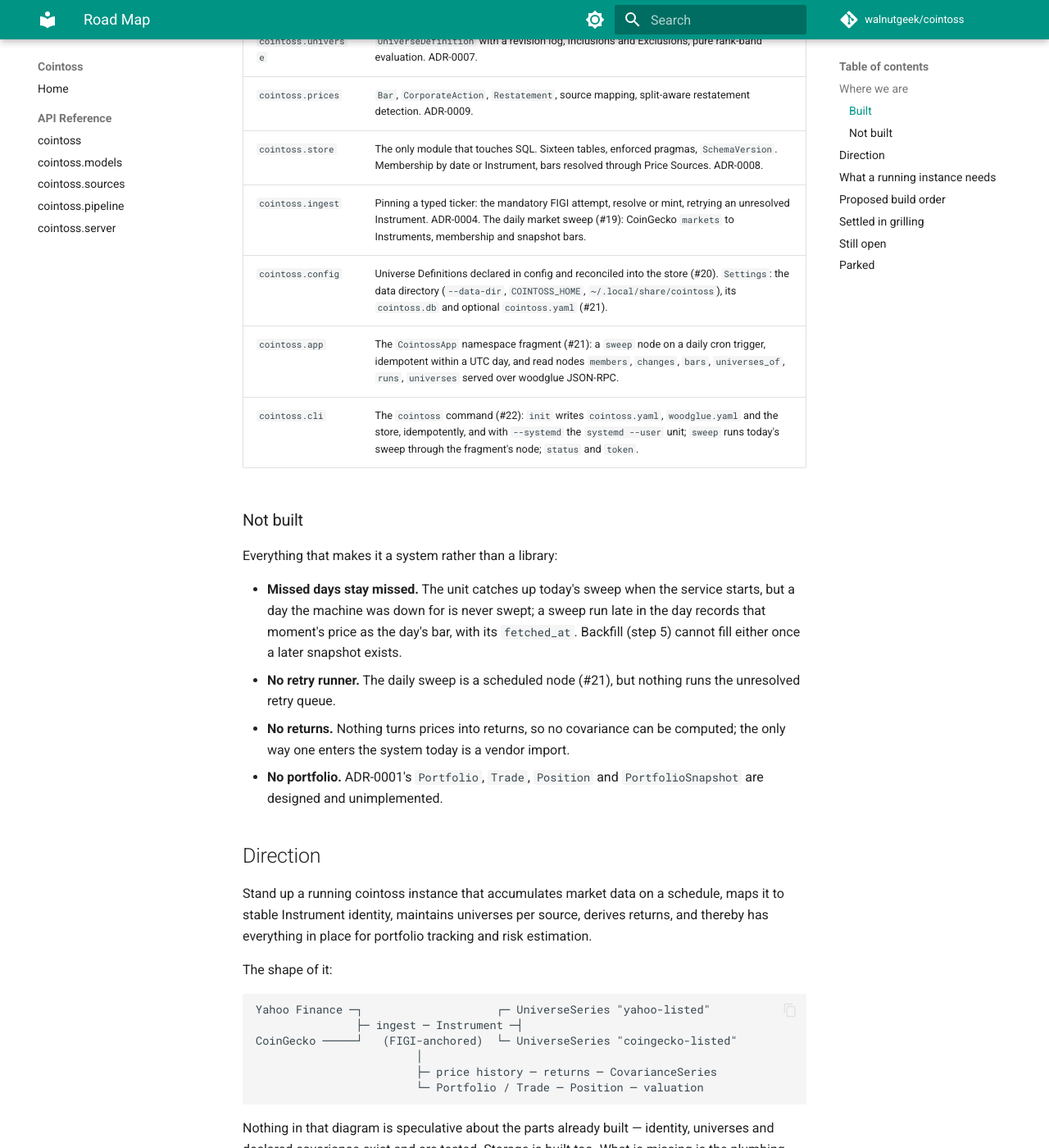
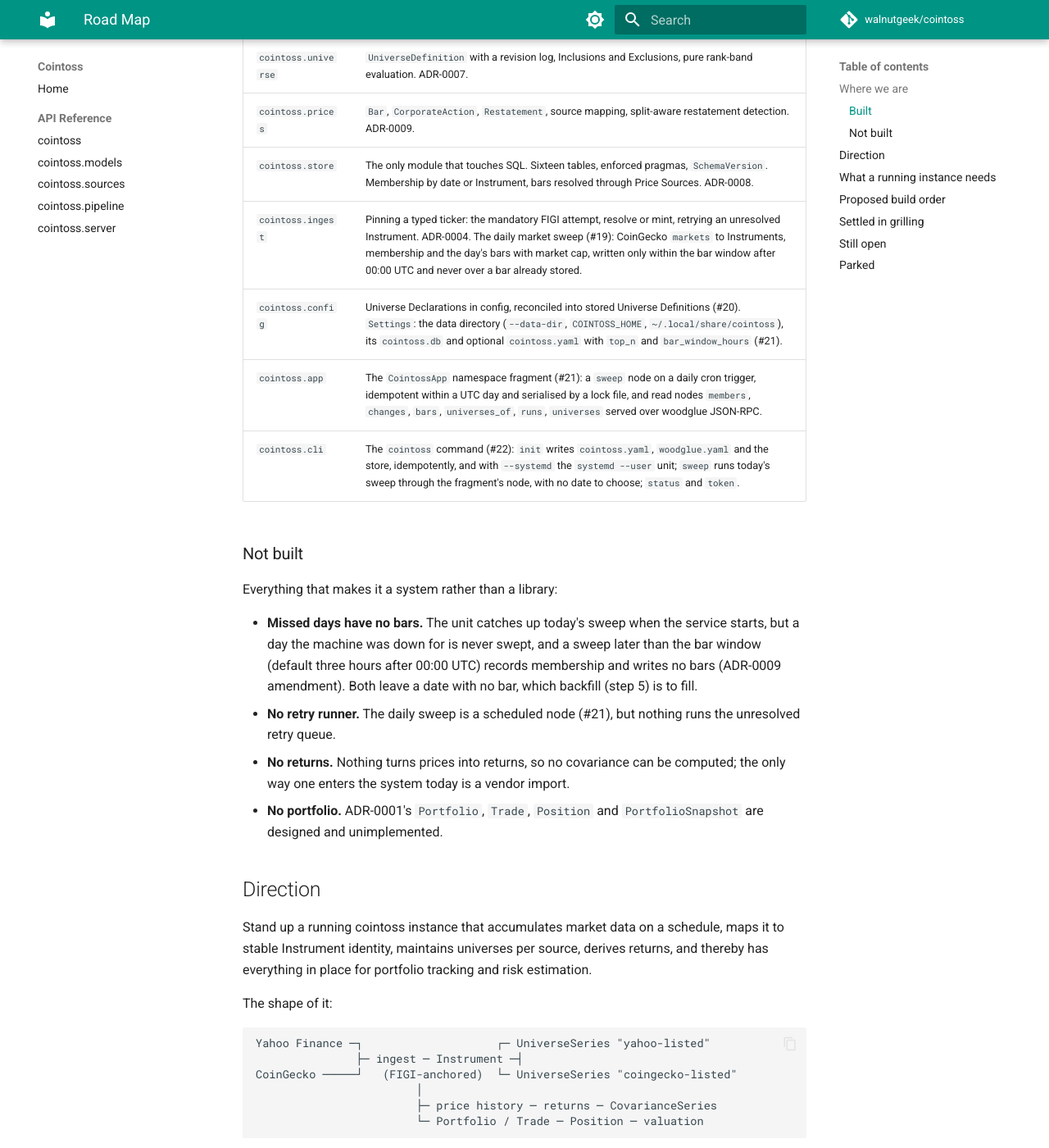
Before and after one commit to walnutgeek/cointoss, an MkDocs documentation site: the page built from docs/road-map.md, in a window 1280 px wide and 1400 px high, scrolled down 958 px. Shown: the whole window at 82% size. Built offline with MkDocs 1.6.1 and Material for MkDocs 9.7.7, drawn with Linux system fonts in a browser that asks for light colours; comment, search, counter and statistics services are not loaded; some of the changed text lies outside the part shown.

Commit message:
docs: amend ADR-0009 for the CoinGecko bar, bar window and market cap
ADR-0009 records what a CoinGecko daily bar means (00:00 UTC of D, about D-1's
close), the first-point rule in bars_from_market_chart, the sweep's bar window and
no-overwrite rule, market_cap on Bar, and that vendor agreement on a crypto day
holds for the label only. CONTEXT.md gains Universe Declaration. The road map and
README drop snapshot bars and sweep --date, and point missing days at backfill.

Co-Authored-By: Claude Opus 5.5 <noreply@anthropic.com>

```diff
--- a/docs/road-map.md
+++ b/docs/road-map.md
@@ -25,19 +25,19 @@ price history all persist, and every read folds supersession.
 | `cointoss.universe` | `UniverseDefinition` with a revision log, Inclusions and Exclusions, pure rank-band evaluation. ADR-0007. |
 | `cointoss.prices` | `Bar`, `CorporateAction`, `Restatement`, source mapping, split-aware restatement detection. ADR-0009. |
 | `cointoss.store` | The only module that touches SQL. Sixteen tables, enforced pragmas, `SchemaVersion`. Membership by date or Instrument, bars resolved through Price Sources. ADR-0008. |
-| `cointoss.ingest` | Pinning a typed ticker: the mandatory FIGI attempt, resolve or mint, retrying an unresolved Instrument. ADR-0004. The daily market sweep (#19): CoinGecko `markets` to Instruments, membership and snapshot bars. |
-| `cointoss.config` | Universe Definitions declared in config and reconciled into the store (#20). `Settings`: the data directory (`--data-dir`, `COINTOSS_HOME`, `~/.local/share/cointoss`), its `cointoss.db` and optional `cointoss.yaml` (#21). |
-| `cointoss.app` | The `CointossApp` namespace fragment (#21): a `sweep` node on a daily cron trigger, idempotent within a UTC day, and read nodes `members`, `changes`, `bars`, `universes_of`, `runs`, `universes` served over woodglue JSON-RPC. |
-| `cointoss.cli` | The `cointoss` command (#22): `init` writes `cointoss.yaml`, `woodglue.yaml` and the store, idempotently, and with `--systemd` the `systemd --user` unit; `sweep` runs today's sweep through the fragment's node; `status` and `token`. |
+| `cointoss.ingest` | Pinning a typed ticker: the mandatory FIGI attempt, resolve or mint, retrying an unresolved Instrument. ADR-0004. The daily market sweep (#19): CoinGecko `markets` to Instruments, membership and the day's bars with market cap, written only within the bar window after 00:00 UTC and never over a bar already stored. |
+| `cointoss.config` | Universe Declarations in config, reconciled into stored Universe Definitions (#20). `Settings`: the data directory (`--data-dir`, `COINTOSS_HOME`, `~/.local/share/cointoss`), its `cointoss.db` and optional `cointoss.yaml` with `top_n` and `bar_window_hours` (#21). |
+| `cointoss.app` | The `CointossApp` namespace fragment (#21): a `sweep` node on a daily cron trigger, idempotent within a UTC day and serialised by a lock file, and read nodes `members`, `changes`, `bars`, `universes_of`, `runs`, `universes` served over woodglue JSON-RPC. |
+| `cointoss.cli` | The `cointoss` command (#22): `init` writes `cointoss.yaml`, `woodglue.yaml` and the store, idempotently, and with `--systemd` the `systemd --user` unit; `sweep` runs today's sweep through the fragment's node, with no date to choose; `status` and `token`. |
 
 ### Not built
 
 Everything that makes it a system rather than a library:
 
-- **Missed days stay missed.** The unit catches up today's sweep when the service starts, but a
-  day the machine was down for is never swept; a sweep run late in the day records that
-  moment's price as the day's bar, with its `fetched_at`. Backfill (step 5) cannot fill either
-  once a later snapshot exists.
+- **Missed days have no bars.** The unit catches up today's sweep when the service starts, but a
+  day the machine was down for is never swept, and a sweep later than the bar window (default
+  three hours after 00:00 UTC) records membership and writes no bars (ADR-0009 amendment).
+  Both leave a date with no bar, which backfill (step 5) is to fill.
 - **No retry runner.** The daily sweep is a scheduled node (#21), but nothing runs the
   unresolved retry queue.
 - **No returns.** Nothing turns prices into returns, so no covariance can be computed; the only
@@ -96,10 +96,12 @@ early, because accumulated history is the one thing that cannot be produced late
 3. **Price storage.** Done (#16). ADR-0009's Bars, Corporate Actions and Restatements.
 4. **MVP: a running crypto instance (#18).** CoinGecko only. A daily sweep shortly after 00:00
    UTC turns `markets` into Instruments, `cg-top-100` membership (enter 100, exit 120,
-   configurable) and snapshot bars; a woodglue namespace serves it over JSON-RPC on 127.0.0.1;
+   configurable) and the day's bars; a woodglue namespace serves it over JSON-RPC on 127.0.0.1;
    `cointoss init`, `woodglue.yaml`, cron triggers and a `systemd --user` unit keep it running.
    Tickets #19-#22.
-5. **History backfill.** `market_chart` for members, filling only dates before the first snapshot.
+5. **History backfill.** `market_chart` for members, filling every date with no stored bar:
+   before the first sweep, days the machine was down, and days swept after the bar window. It
+   never overwrites a stored bar, so it files no Restatement.
 6. **UI.** A small page over the JSON-RPC API: universe today, joins and leaves, a coin's price
    history, scheduler health.
 7. **Portfolio.** ADR-0001's `Trade` as system of record, `Position`, `PortfolioSnapshot`, valued
@@ -136,8 +138,9 @@ the ADRs; what follows is only the index, so nothing here is re-litigated from m
   needs settling before stocks (step 8).
 - **CoinGecko and Yahoo crypto bars are about a day apart.** CoinGecko's 00:00 UTC point for day
   D is roughly D-1's close; Yahoo's bar closes at the end of D. `bars_for` falling back between
-  them splices series offset by a day. ADR-0009's "agree on what a crypto day is" holds for the
-  label only. Settle before Yahoo crypto bars are ingested alongside CoinGecko.
+  them splices series offset by a day. ADR-0009's amendment records that "agree on what a
+  crypto day is" holds for the label only; what to do about it is open. Settle before Yahoo
+  crypto bars are ingested alongside CoinGecko.
 - **A fixed `days` for `market_chart`.** Mostly settled by #19: a CoinGecko bar is the date's
   first (00:00) point, so hourly and daily windows agree, except on the first day of an hourly
   window, which has no 00:00 point. A backfill should ask for 90 days or more.
```
Also changed, not shown: other parts of docs/road-map.md (+2 -2 lines), CONTEXT.md (+5 -1 lines), README.md (+17 -9 lines), docs/adr/0009-price-storage-source-keyed-bars.md (+5 -1 lines).
